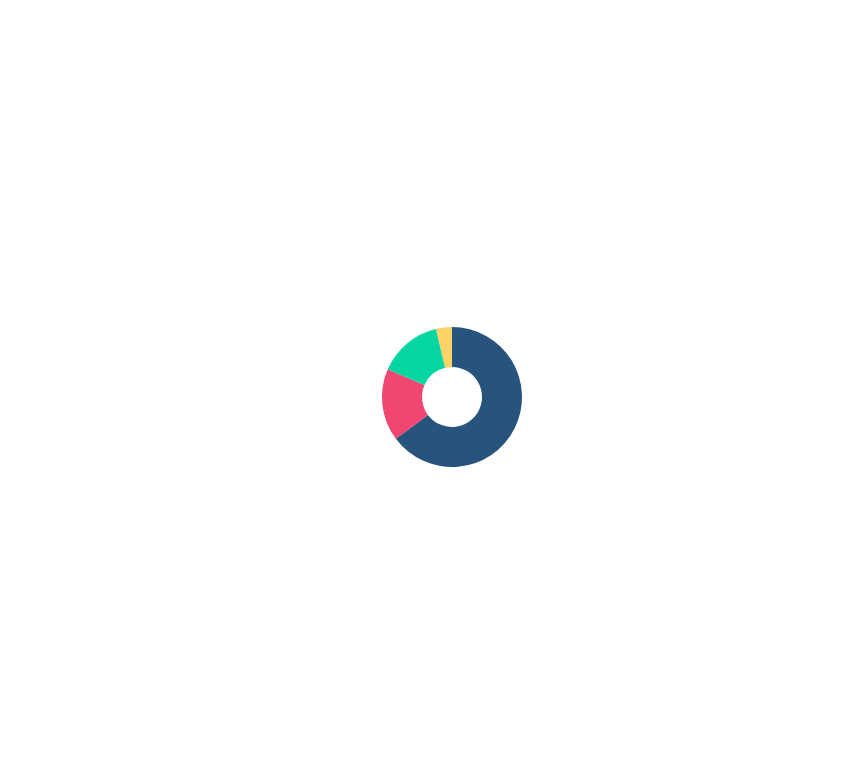
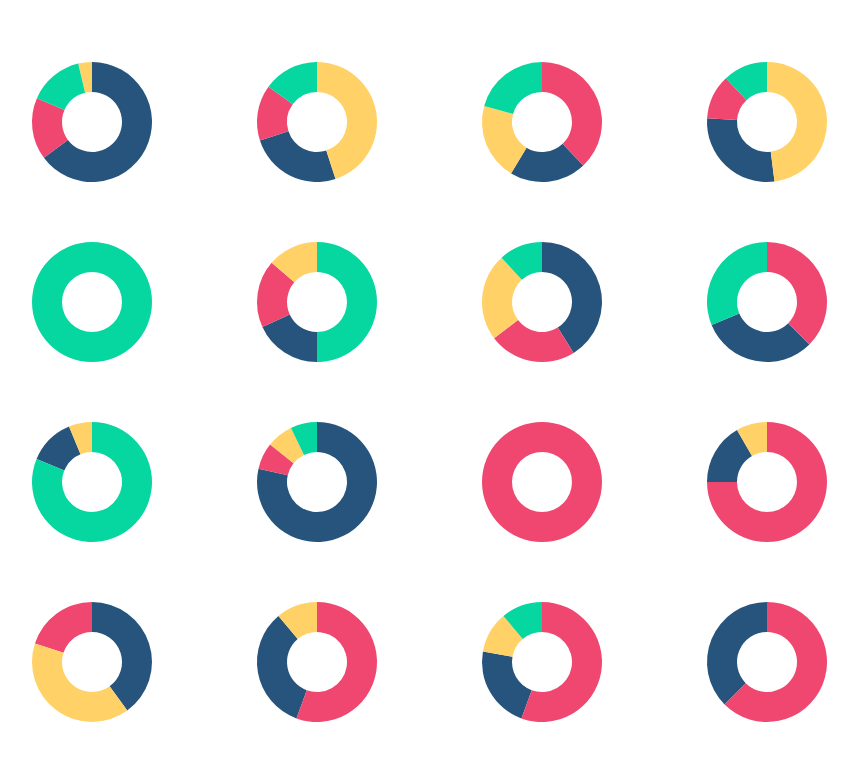
Before and after one commit to dmalary/react_d3-city_champions, a React (Vite) app: page / in a window 1280 px wide. Shown: the top 780 px of the page, without its empty margins (188-1046 px from the left). Built offline with nearby package versions, Linux system fonts and the light colour scheme.

Commit message:
feat: add small multples render

```diff
--- a/components/DonutChart.jsx
+++ b/components/DonutChart.jsx
@@ -15,24 +15,21 @@ const specs = {
 };
 
 const colorScale = d3.scaleOrdinal()
-  .domain(['mlb', 'nfl', 'nba', 'nhl'])
+  // .domain(['mlb', 'nfl', 'nba', 'nhl'])
+  .domain([0, 1, 2, 3])
   .range(['#26547C', '#EF476F', '#FFD166', '#06D6A0'])
 
-const DonutChart = ({ width, height, data }) => {
+const DonutChart = ({ key, width, height, data }) => {
 
-  // console.log('width', width);
-  // console.log('height', height);
-  console.log('data', data);
-
-  const radius = Math.min(width, height) / 6 - specs.margin.global;
-  console.log('radius', radius)
+  const radius = Math.min(width, height) / 2 - specs.margin.global;
+  // console.log('radius', radius)
 
   const pie = useMemo(() => {
     const pieGenerator = d3.pie().value((d) => d.value);
 
     return pieGenerator(data.sports)
   }, [data]);
-  console.log('pie', pie)
+  // console.log('pie', pie)
 
   const arcs = useMemo(() => {
     const arcPathGenerator = d3.arc();
@@ -49,9 +46,10 @@ const DonutChart = ({ width, height, data }) => {
   console.log('arcs', arcs)
 
   return (
-    <svg width={width} height={height} style={{display: "inline-block"}}>
+    <svg key={key} width={width} height={height} style={{display: "inline-block"}}>
       <g transform={`translate(${width / 2}, ${height / 2})`}>
         {arcs.map((arc, i) => {
+          console.log('i', i);
           return <path key={i} d={arc} fill={colorScale(i)}/>
         })}
       </g>
--- /dev/null
+++ b/components/SmallMultiples.jsx
@@ -0,0 +1,27 @@
+/* eslint-disable react/prop-types */
+
+import DonutChart from "../components/DonutChart";
+
+
+const SmallMultiples = ({ data }) => {
+
+  console.log('data', data)
+
+  const groups = data.map(el => el.city);
+  console.log('groups', groups);
+
+  return (
+    <div
+      style={{
+        width: 900,
+        height: 800,
+        display: 'grid',
+        gridTemplateColumns: 'repeat(4, minmax(0, 1fr))'
+      }}
+    >
+      { data.map((datum, i) => ( <DonutChart key={i} width={180} height={180} data={datum} /> ))}
+    </div>
+  )
+}
+
+export default SmallMultiples;
--- a/src/App.jsx
+++ b/src/App.jsx
@@ -4,7 +4,8 @@
 
 import './App.css'
 
-import DonutChart from "../components/DonutChart";
+// import DonutChart from "../components/DonutChart";
+import SmallMultiples from "../components/SmallMultiples";
 
 import data from "../data/data.json";
 
@@ -25,7 +26,8 @@ function App() {
 
   return (
     <>
-      <DonutChart width={900} height={600} data={workingData[0]} />
+      {/* <DonutChart width={200} height={200} data={workingData[0]} /> */}
+      <SmallMultiples data={workingData} />
     </>
   )
 }
```
